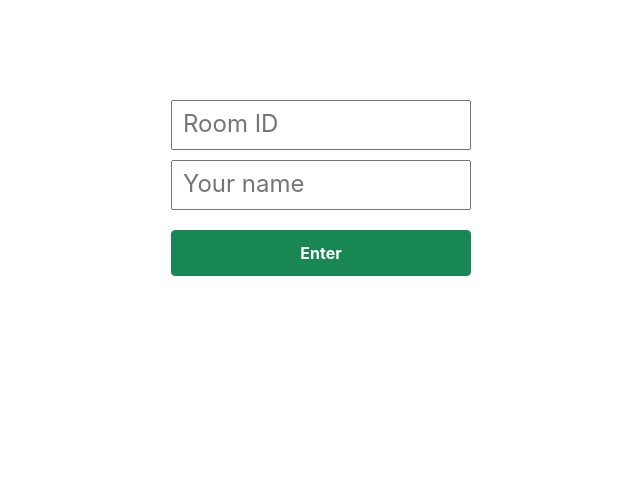
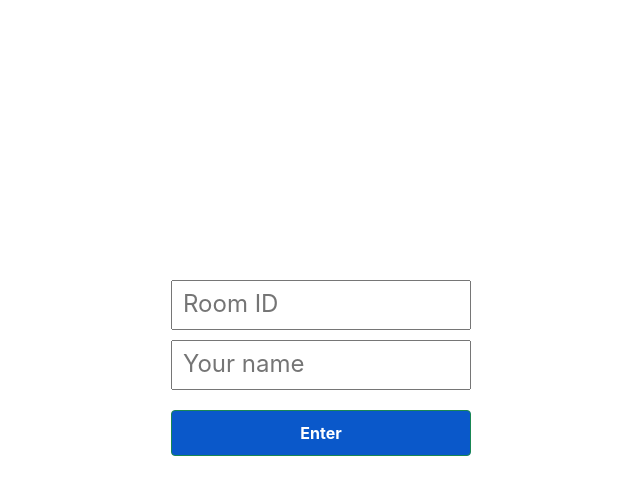
Before and after one commit to nikitababko/messenger-roomer, a React (Create React App) app: page / in a window 1280 px wide. Shown: the top 494 px of the page, without its empty margins (319-959 px from the left). Built offline with nearby package versions, Linux system fonts and the light colour scheme.

Commit message:
Added new styles for join-block.

```diff
--- a/src/index.css
+++ b/src/index.css
@@ -7,7 +7,7 @@
 
 .wrapper {
   max-width: 40%;
-  margin: 100px auto;
+  margin: 35vh auto 0;
   min-width: 720px;
 }
 
@@ -31,6 +31,26 @@
   margin-top: 10px;
   font-weight: bold;
   cursor: pointer;
+  background-color: #0a58ca;
+}
+
+.join-block button:hover {
+  background-color: #124692;
+}
+
+.join-block button:active {
+  background-color: #124692;
+  border-color: #0a58ca;
+}
+
+.join-block button:focus {
+  background-color: #124692;
+  border-color: #0a58ca;
+}
+
+.join-block button:disabled {
+  background-color: #124692;
+  border-color: #0a58ca;
 }
 
 .chat {
@@ -105,4 +125,5 @@
 .chat-messages form textarea {
   width: 100%;
   margin-bottom: 10px;
+  resize: none;
 }
```
